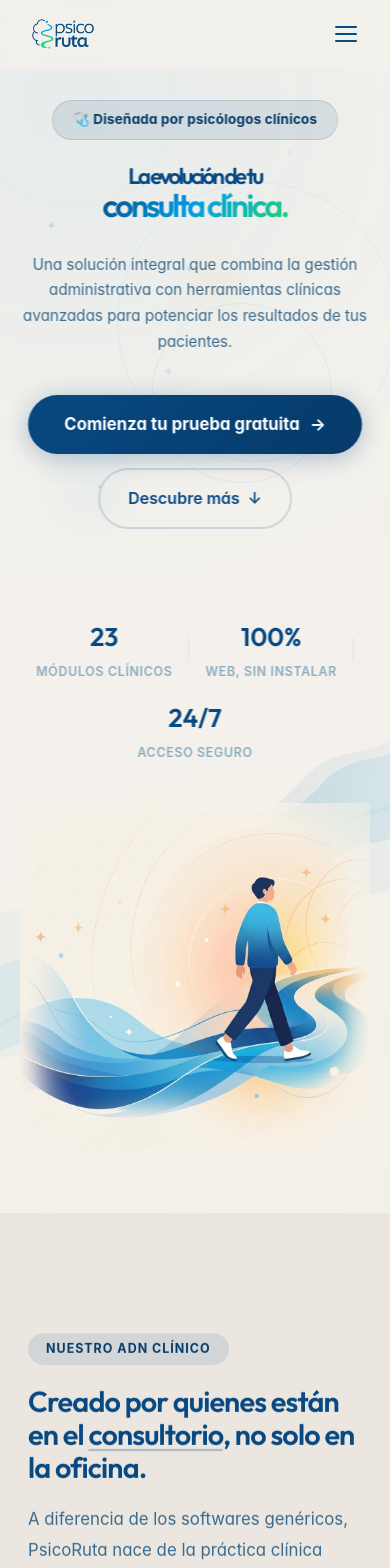
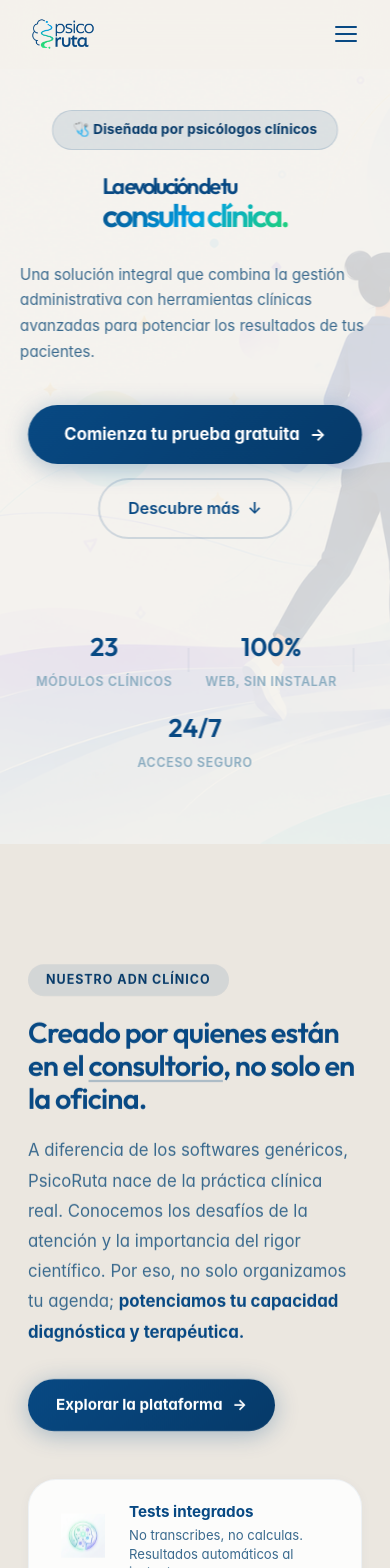
Before and after one commit to ExperienciasPro/psicoruta, an Angular app: page / in a window 390 px wide. Shown: the top 1568 px of the page. Built offline with nearby package versions, Linux system fonts and the light colour scheme; no server answers.

Commit message:
✨ Redesign hero to single column with psicoruta2.png as background

```diff
--- a/src/app/features/home/home.scss
+++ b/src/app/features/home/home.scss
@@ -250,137 +250,46 @@
 .hero {
   position: relative;
   min-height: 100vh;
-  display: flex; align-items: center; justify-content: center;
+  display: flex;
+  align-items: center;
+  justify-content: flex-start;
   padding: 120px 28px 80px;
   overflow: hidden;
+  background-color: $color-bg-primary;
+}
+
+.hero-bg-image {
+  position: absolute;
+  top: 0;
+  right: 0;
+  width: 100%;
+  height: 100%;
+  background-image: url('../../../assets/images/home/psicoruta2.png');
+  background-size: cover;
+  background-position: right center;
+  z-index: 1;
+  pointer-events: none;
+
+  @media (max-width: 1200px) {
+    background-position: 65% center;
+  }
+
+  @media (max-width: 960px) {
+    opacity: 0.15;
+    background-position: center;
+  }
 }
 
 .hero-inner {
-  display: grid;
-  grid-template-columns: 45% 55%;
-  gap: 0;
-  align-items: center;
   max-width: 1200px;
   width: 100%;
   position: relative;
-  z-index: 3;
+  z-index: 2;
+  display: flex;
+  justify-content: flex-start;
 
   @media (max-width: 960px) {
-    grid-template-columns: 1fr;
-    text-align: center;
-  }
-}
-
-.hero-bg {
-  position: absolute; inset: 0; pointer-events: none;
-}
-
-.hero-grid-dots {
-  position: absolute; inset: 0;
-  background-image: radial-gradient(circle, rgba($color-text-muted, 0.06) 1px, transparent 1px);
-  background-size: 40px 40px;
-}
-
-.hero-orb {
-  position: absolute; border-radius: 50%;
-  filter: blur(150px);
-
-  &.orb-1 {
-    width: 600px; height: 600px;
-    background: radial-gradient(circle, rgba($color-accent-secondary, 0.15), transparent 70%);
-    top: -200px; right: 5%;
-  }
-  &.orb-2 {
-    width: 400px; height: 400px;
-    background: radial-gradient(circle, rgba(232, 168, 56, 0.08), transparent 70%);
-    bottom: -100px; left: 20%;
-  }
-}
-
-// — Decorative Elements (depth plane 3) —
-.hero-deco {
-  position: absolute;
-  pointer-events: none;
-  z-index: 1;
-}
-
-.deco-line-1 {
-  width: 280px; height: 280px;
-  border: 1px solid rgba($color-accent-secondary, 0.08);
-  border-radius: 50%;
-  top: 15%; left: 30%;
-}
-
-.deco-line-2 {
-  width: 180px; height: 180px;
-  border: 1px solid rgba($color-accent-primary, 0.06);
-  border-radius: 50%;
-  top: 25%; right: 15%;
-}
-
-.deco-star {
-  font-size: 0.65rem;
-  color: rgba($color-accent-primary, 0.18);
-  animation: twinkle 4s ease-in-out infinite;
-
-  &.star-1 { top: 18%; left: 12%; animation-delay: 0s; }
-  &.star-2 { top: 30%; left: 42%; animation-delay: 1.2s; color: rgba($color-accent-secondary, 0.15); }
-  &.star-3 { top: 12%; right: 25%; animation-delay: 2s; font-size: 0.5rem; }
-  &.star-4 { bottom: 30%; left: 35%; animation-delay: 0.7s; color: rgba(232, 168, 56, 0.2); }
-}
-
-@keyframes twinkle {
-  0%, 100% { opacity: 0.3; transform: scale(1); }
-  50% { opacity: 1; transform: scale(1.3); }
-}
-
-.deco-dot {
-  border-radius: 50%;
-
-  &.dot-1 {
-    width: 4px; height: 4px;
-    background: rgba($color-accent-secondary, 0.2);
-    top: 22%; left: 48%;
-  }
-  &.dot-2 {
-    width: 3px; height: 3px;
-    background: rgba($color-accent-primary, 0.15);
-    top: 40%; left: 25%;
-  }
-  &.dot-3 {
-    width: 5px; height: 5px;
-    background: rgba(232, 168, 56, 0.15);
-    bottom: 25%; right: 30%;
-  }
-}
-
-.deco-halo {
-  border-radius: 50%;
-  border: 1px solid transparent;
-
-  &.halo-1 {
-    width: 120px; height: 120px;
-    background: radial-gradient(circle, rgba($color-accent-secondary, 0.04), transparent 70%);
-    top: 35%; left: 8%;
-  }
-  &.halo-2 {
-    width: 80px; height: 80px;
-    background: radial-gradient(circle, rgba(232, 168, 56, 0.05), transparent 70%);
-    top: 20%; right: 35%;
-  }
-}
-
-// — SVG Path (connects CTA to illustration) —
-.hero-path {
-  position: absolute;
-  bottom: 0; left: 0; right: 0;
-  height: 60%;
-  z-index: 2;
-  pointer-events: none;
-
-  svg {
-    width: 100%;
-    height: 100%;
+    justify-content: center;
   }
 }
 
@@ -543,87 +452,7 @@
   background: $color-border-default;
 }
 
-// — Hero Visual (55% column, illustration as focal point) —
-.hero-visual {
-  display: flex;
-  justify-content: center;
-  align-items: center;
-  position: relative;
-  z-index: 3;
-  margin-right: -100px;
-  margin-top: -40px;
 
-  @media (max-width: 960px) {
-    margin-right: 0;
-    margin-top: 40px;
-  }
-}
-
-.hero-illustration {
-  width: 130%;
-  max-width: 750px;
-  height: auto;
-  object-fit: contain;
-  position: relative;
-  -webkit-mask-image: radial-gradient(ellipse 85% 80% at 45% 50%, black 50%, transparent 100%);
-  mask-image: radial-gradient(ellipse 85% 80% at 45% 50%, black 50%, transparent 100%);
-
-  @media (max-width: 960px) {
-    width: 100%;
-    max-width: 450px;
-    -webkit-mask-image: radial-gradient(ellipse 90% 85% at 50% 50%, black 55%, transparent 100%);
-    mask-image: radial-gradient(ellipse 90% 85% at 50% 50%, black 55%, transparent 100%);
-  }
-}
-
-// Floating UI cards
-.hero-float {
-  position: absolute; z-index: 3;
-
-  &.float-1 { top: 22%; left: 5%; }
-  &.float-2 { top: 30%; right: 4%; }
-  &.float-3 { bottom: 15%; right: 12%; }
-
-  @media (max-width: 1100px) { display: none; }
-}
-
-.float-card {
-  display: flex; align-items: center; gap: 12px;
-  padding: 14px 20px;
-  background: rgba(white, 0.92);
-  backdrop-filter: blur(20px);
-  border-radius: $radius-md;
-  border: 1px solid $color-border-subtle;
-  box-shadow: $shadow-md;
-  animation: floatBounce 6s ease-in-out infinite;
-
-  .fc-icon { font-size: 1.6rem; }
-  .fc-title { font-size: 0.82rem; font-weight: 700; color: $color-text-primary; display: block; }
-  .fc-subtitle { font-size: 0.72rem; color: $color-text-muted; display: block; }
-
-  .fc-bar {
-    width: 100px; height: 5px;
-    background: $color-bg-tertiary; border-radius: 4px;
-    margin-top: 4px; overflow: hidden;
-  }
-  .fc-bar-fill {
-    height: 100%; background: $color-accent-primary;
-    border-radius: 4px;
-    animation: barGrow 2s ease forwards 1s;
-  }
-}
-
-.float-2 .float-card { animation-delay: -2s; }
-.float-3 .float-card { animation-delay: -4s; }
-
-@keyframes floatBounce {
-  0%, 100% { transform: translateY(0); }
-  50% { transform: translateY(-8px); }
-}
-
-@keyframes barGrow {
-  from { width: 0; }
-}
 
 // ═══════════════════════════════
 // DNA SECTION
--- a/src/app/features/home/home.ts
+++ b/src/app/features/home/home.ts
@@ -47,59 +47,7 @@
       <!-- 1. HERO — El gancho principal -->
       <!-- ══════════════════════════════════════ -->
       <section class="hero">
-        <div class="hero-bg">
-          <div class="hero-orb orb-1"></div>
-          <div class="hero-orb orb-2"></div>
-          <div class="hero-grid-dots"></div>
-          <!-- Decorative elements that cross behind text -->
-          <div class="hero-deco deco-line-1"></div>
-          <div class="hero-deco deco-line-2"></div>
-          <div class="hero-deco deco-star star-1">✦</div>
-          <div class="hero-deco deco-star star-2">✦</div>
-          <div class="hero-deco deco-star star-3">✧</div>
-          <div class="hero-deco deco-star star-4">✦</div>
-          <div class="hero-deco deco-dot dot-1"></div>
-          <div class="hero-deco deco-dot dot-2"></div>
-          <div class="hero-deco deco-dot dot-3"></div>
-          <div class="hero-deco deco-halo halo-1"></div>
-          <div class="hero-deco deco-halo halo-2"></div>
-        </div>
-
-        <!-- Flowing path that connects CTA to illustration -->
-        <div class="hero-path">
-          <svg viewBox="0 0 1200 600" preserveAspectRatio="none" xmlns="http://www.w3.org/2000/svg">
-            <defs>
-              <linearGradient id="pathGrad1" x1="0%" y1="0%" x2="100%" y2="0%">
-                <stop offset="0%" stop-color="#009fe3" stop-opacity="0.06"/>
-                <stop offset="40%" stop-color="#084983" stop-opacity="0.15"/>
-                <stop offset="100%" stop-color="#009fe3" stop-opacity="0.08"/>
-              </linearGradient>
-              <linearGradient id="pathGrad2" x1="0%" y1="0%" x2="100%" y2="0%">
-                <stop offset="0%" stop-color="#084983" stop-opacity="0.04"/>
-                <stop offset="50%" stop-color="#009fe3" stop-opacity="0.10"/>
-                <stop offset="100%" stop-color="#33B2E8" stop-opacity="0.06"/>
-              </linearGradient>
-              <linearGradient id="pathGrad3" x1="0%" y1="0%" x2="100%" y2="0%">
-                <stop offset="0%" stop-color="#33B2E8" stop-opacity="0.03"/>
-                <stop offset="60%" stop-color="#084983" stop-opacity="0.08"/>
-                <stop offset="100%" stop-color="#009fe3" stop-opacity="0.04"/>
-              </linearGradient>
-            </defs>
-            <!-- Layer 1: Wide, soft -->
-            <path d="M-50,420 C150,380 250,480 450,400 C650,320 750,360 950,300 C1050,270 1150,290 1250,260"
-                  fill="none" stroke="url(#pathGrad3)" stroke-width="120" stroke-linecap="round"/>
-            <!-- Layer 2: Medium -->
-            <path d="M-50,440 C200,390 300,490 500,380 C700,280 800,340 1000,280 C1100,250 1200,270 1300,240"
-                  fill="none" stroke="url(#pathGrad1)" stroke-width="70" stroke-linecap="round"/>
-            <!-- Layer 3: Thin, sharp -->
-            <path d="M-20,450 C180,400 320,500 520,390 C720,290 820,350 1020,290 C1120,260 1220,275 1300,250"
-                  fill="none" stroke="url(#pathGrad2)" stroke-width="3" stroke-linecap="round"/>
-            <!-- Layer 4: Accent line -->
-            <path d="M50,460 C220,420 350,510 540,400 C740,300 830,355 1030,295"
-                  fill="none" stroke="url(#pathGrad1)" stroke-width="1.5" stroke-linecap="round" stroke-dasharray="8 12"/>
-          </svg>
-        </div>
-
+        <div class="hero-bg-image"></div>
         <div class="hero-inner">
           <div class="hero-content reveal-left">
             <div class="hero-badge-row">
@@ -140,10 +88,6 @@
                 <span class="metric-label">Acceso seguro</span>
               </div>
             </div>
-          </div>
-
-          <div class="hero-visual reveal-right delay-1">
-            <img src="assets/images/home/ilustracion.png" alt="Evolución clínica" class="hero-illustration" />
           </div>
         </div>
       </section>
```
Also changed, not shown: src/assets/images/home/psicoruta2.png (added).
